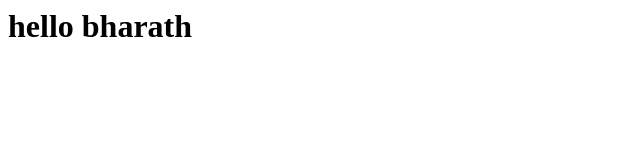
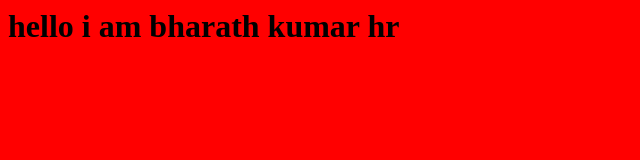
Before and after one commit to kwilliamson1718-wq/Balakrishna, a plain HTML site: page index.html in a window 1280 px wide. Shown: the whole page, without its empty margins (0-640 px from the left). Drawn offline with Linux system fonts and the light colour scheme.

Commit message:
commit 2

```diff
--- a/index.html
+++ b/index.html
@@ -1,6 +1,6 @@
 <html>
   <head><title>my web</title></head>
-  <body>
-  <h1>hello bharath</h1>
+  <body bgcolor="red">
+  <h1>hello i am bharath kumar hr</h1>
   </body>
 </html>
```
